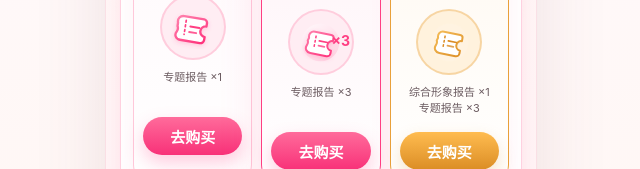
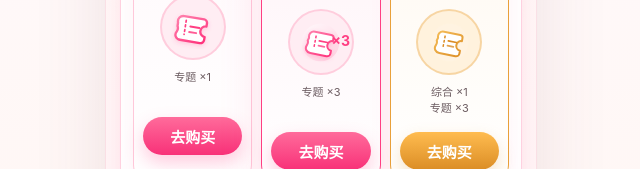
Before and after one commit to hkeyang/chuandabaogao, a React (Vite) app: page /#/home in a window 1280 px wide. Shown: the part 923-1092 px from the top of the page, without its empty margins (319-959 px from the left). Built offline with nearby package versions, Linux system fonts and the light colour scheme.

Commit message:
Refine report type selection page

```diff
--- a/src/data.ts
+++ b/src/data.ts
@@ -59,7 +59,7 @@ export const DEFAULT_PRODUCTS: Product[] = [
     id: "single",
     name: "单次专题报告券",
     price: 1.9,
-    description: "专题报告 ×1",
+    description: "专题 ×1",
     rights: { topic: 1, comprehensive: 0 },
     tags: ["发型发色", "色彩面部", "穿搭配饰", "场景 Look"],
     bullets: ["核心维度深度分析", "专业建议 + 参考示例", "长图报告，清晰易读", "适合先试一个方向"],
@@ -73,7 +73,7 @@ export const DEFAULT_PRODUCTS: Product[] = [
     price: 4.9,
     originalPrice: 5.7,
     badge: "推荐",
-    description: "专题报告 ×3",
+    description: "专题 ×3",
     rights: { topic: 3, comprehensive: 0 },
     tags: ["3 张专题", "性价比更高", "多方向探索"],
     bullets: ["3 张不同专题报告", "更全面的维度解读", "更多风格建议参考", "同一张照片可继续探索"],
@@ -87,7 +87,7 @@ export const DEFAULT_PRODUCTS: Product[] = [
     price: 9.9,
     originalPrice: 15.6,
     badge: "最完整",
-    description: "综合形象报告 ×1\n专题报告 ×3",
+    description: "综合 ×1\n专题 ×3",
     rights: { topic: 3, comprehensive: 1 },
     tags: ["综合报告", "专题 ×3", "全案专享"],
     bullets: ["综合 + 3 张专题报告", "个人专属形象定位", "全维度分析", "最完整形象方案"],
--- a/src/main.tsx
+++ b/src/main.tsx
@@ -1064,9 +1064,9 @@ function HomePackageCard({ product, showToast }: { product: Product; showToast:
   const full = product.id === "full";
   const icon = full ? HOME_ASSETS.ticketOrange : product.id === "triple" ? HOME_ASSETS.ticketPink : HOME_ASSETS.ticketOutline;
   const homeDescription: Record<ProductId, string> = {
-    single: "专题报告 ×1",
-    triple: "专题报告 ×3",
-    full: "综合形象报告 ×1\n专题报告 ×3",
+    single: "专题 ×1",
+    triple: "专题 ×3",
+    full: "综合 ×1\n专题 ×3",
   };
   const handleBuy = () => product.purchaseLink ? window.open(product.purchaseLink, "_blank", "noopener") : showToast("商品链接待配置，请先在后台填写闲鱼链接");
   return (
@@ -1109,7 +1109,7 @@ function SuccessRedirectPage({ nav }: { nav: (r: Route) => void }) {
 }
 
 function RightsPills({ rights, showComprehensiveReport = true }: { rights: Rights; showComprehensiveReport?: boolean }) {
-  return <div className="rights-pills">{showComprehensiveReport && <span><ReceiptText size={16} />综合报告剩余 <b>{rights.comprehensive}</b></span>}<span><KeyRound size={16} />专题报告剩余 <b>{rights.topic}</b></span></div>;
+  return <div className="rights-pills">{showComprehensiveReport && <span><ReceiptText size={16} />综合剩余 <b>{rights.comprehensive}</b></span>}<span><KeyRound size={16} />专题剩余 <b>{rights.topic}</b></span></div>;
 }
 
 function SectionDivider({ title }: { title: string }) {
@@ -1170,14 +1170,9 @@ function SelectPage({ rights, showComprehensiveReport, chooseReport, nav }: { ri
         <h1>选择报告类型</h1>
       </header>
 
-      <section className="choose-lead">
-        <span>先看综合，再拆专题</span>
-        <p>一张综合图先看整体方向，四个专题再分别补发型、色彩、穿搭和场景。</p>
-      </section>
-
       <section className="choose-quota choose-quota-inline" aria-label="剩余报告次数">
-        {showComprehensiveReport && <span><ReceiptText />综合报告剩余 <b>{rights.comprehensive}</b></span>}
-        <span><KeyRound />专题报告剩余 <b>{rights.topic}</b></span>
+        {showComprehensiveReport && <span><ReceiptText />综合剩余 <b>{rights.comprehensive}</b></span>}
+        <span><KeyRound />专题剩余 <b>{rights.topic}</b></span>
       </section>
 
       {showComprehensiveReport && (
@@ -1194,9 +1189,9 @@ function SelectPage({ rights, showComprehensiveReport, chooseReport, nav }: { ri
         </section>
       )}
 
-      <section className="choose-topic-section" aria-label="专题报告">
-        <SectionDivider title="专题报告" />
-        <div ref={topicRef} className="choose-topic-rail" aria-label="专题报告横向滑动列表">
+      <section className="choose-topic-section" aria-label="报告类型">
+        <div className="choose-topic-divider" aria-hidden="true" />
+        <div ref={topicRef} className="choose-topic-rail" aria-label="报告类型横向滑动列表">
           {topics.map((topic, index) => (
             <button
               key={topic.id}
@@ -1232,8 +1227,6 @@ function SelectPage({ rights, showComprehensiveReport, chooseReport, nav }: { ri
           ))}
         </div>
       </section>
-
-      <footer className="choose-tip">✦ 可基于同一张照片继续探索不同方向 ✦</footer>
     </main>
   );
 }
@@ -2086,8 +2079,8 @@ function ResultActionBar({ rights, showComprehensiveReport, onDownload, onGenera
   return (
     <footer className="result-bottom-bar">
       <div className="result-rights">
-        {showComprehensiveReport && <span><FileText size={16} />综合报告剩余 <b>{rights.comprehensive}</b></span>}
-        <span><KeyRound size={16} />专题报告剩余 <b>{rights.topic}</b></span>
+        {showComprehensiveReport && <span><FileText size={16} />综合剩余 <b>{rights.comprehensive}</b></span>}
+        <span><KeyRound size={16} />专题剩余 <b>{rights.topic}</b></span>
       </div>
       <div className="result-primary-actions">
         <button className="result-download-btn" onClick={onDownload}><Download /><span>下载完整报告<small>高清大图，直接保存</small></span></button>
```
Also changed, not shown: src/styles.css.
